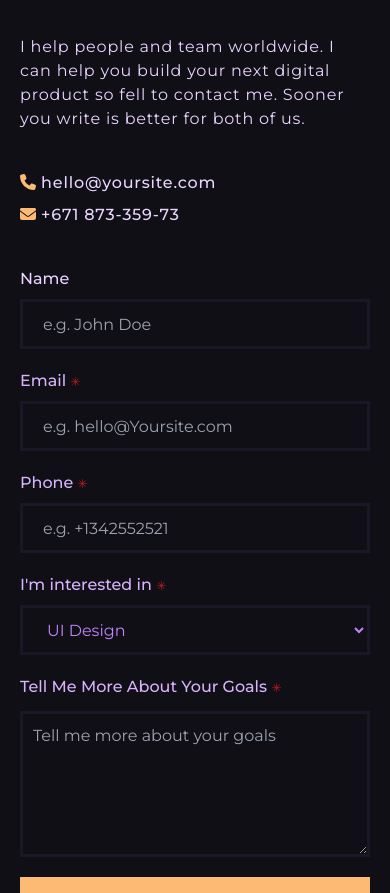
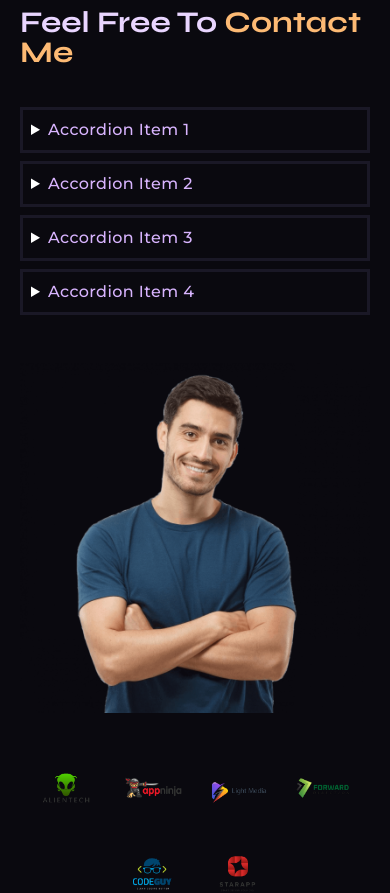
Before and after one commit to mzain787/Portfolio-Project, a Next.js app: page /contact in a window 390 px wide. Shown: the part 1005-1898 px from the top of the page. Built offline with nearby package versions, Linux system fonts and the light colour scheme.

Commit message:
contact-completed

```diff
--- a/package.json
+++ b/package.json
@@ -13,12 +13,10 @@
     "@fortawesome/free-brands-svg-icons": "^6.5.1",
     "@fortawesome/free-solid-svg-icons": "^6.5.1",
     "@fortawesome/react-fontawesome": "^0.2.0",
-    "bootstrap": "^5.3.2",
     "formik": "^2.4.5",
     "next": "14.1.0",
     "next-images": "^1.8.5",
     "react": "^18",
-    "react-bootstrap": "^2.10.0",
     "react-dom": "^18",
     "react-modal": "^3.16.1",
     "react-select": "^5.8.0",
--- a/src/app/about/Myabilities.jsx
+++ b/src/app/about/Myabilities.jsx
@@ -6,6 +6,7 @@ import tool2 from "../../assets/images/react.svg"
 import tool3 from "../../assets/images/next-js.svg"
 import Experties from '@/components/Childcomps/Experties'
 import "./About.css"
+import Startups from '@/components/Childcomps/Startups'
 
 const tools =[
     {
@@ -61,6 +62,7 @@ const Myabilities = () => {
         </div>
 
         </div>
+        <Startups/>
         <div className="about-bottom flex flex-col justify-center items-center">
             <h3 className='about-bottom-heading text-center font-semibold text-purple-200 mb-10'>Want to Work Together And Create An Amazing Products With Me?</h3>
             <Hirebtn/>
--- a/src/app/contact/Contact.css
+++ b/src/app/contact/Contact.css
@@ -1,7 +1,15 @@
 .component-padding {
   padding: 80px 80px 80px 100px;
 }
-
+.contact-helpus-heading{
+  width: 50%;
+}
+.contact-accordian{
+  width: 60%;
+}
+.contact-image{
+  width: 40%;
+}
 @media (max-width: 992px) {
   .component-padding {
     padding: 60px 60px 60px 100px;
@@ -11,4 +19,16 @@
   .component-padding {
     padding: 20px;
   }
+  .contact-bottom{
+    flex-direction: column;
+  }
+  .contact-accordian{
+    width: 100%;
+  }
+  .contact-image{
+    width: 100%;
+  }
+  .contact-helpus-heading{
+    width: 100%;
+  }
 }
--- a/src/app/contact/Contact.jsx
+++ b/src/app/contact/Contact.jsx
@@ -1,20 +1,65 @@
-'use client'
-import React from 'react'
-import "./Contact.css"
-import PageHeading from '@/components/Childcomps/PageHeading/PageHeading'
+// Contact.js
+import React from "react";
+import "./Contact.css";
+import contactImg from "../../assets/images/journey-man.png";
+import PageHeading from "@/components/Childcomps/PageHeading/PageHeading";
+import MyAccordionComponent from "@/components/MyAccordianComponent/MyAccordianComponent";
+import HomeComponentsHeading from "@/components/Childcomps/HomeComponentsHeading";
+import Startups from "@/components/Childcomps/Startups";
 const Contact = () => {
+  // Create an array of objects for accordion items
+  const accordionData = [
+    {
+      title: "Accordion Item 1",
+      content: "Content for Accordion Item 1",
+    },
+    {
+      title: "Accordion Item 2",
+      content: "Content for Accordion Item 2",
+    },
+    {
+      title: "Accordion Item 3",
+      content: "Lorem ipsum dolor sit, amet consectetur adipisicing elit. Provident eaque in laudantium facilis, fuga nisi reiciendis iure maxime, voluptates vitae itaque at unde veniam nobis quidem, consectetur deserunt voluptatem error",
+    },
+    {
+      title: "Accordion Item 4",
+      content: "Lorem ipsum dolor sit, amet consectetur adipisicing elit. Provident eaque in laudantium facilis, fuga nisi reiciendis iure maxime, voluptates vitae itaque at unde veniam nobis quidem, consectetur deserunt voluptatem error",
+    },
+  ];
+
   return (
     <>
-    <PageHeading pageHeading="Contact Me"/>
-    <div className="contact-section wrapper component-padding">
-        <div className="contact-top">
-        <iframe src="https://www.google.com/maps/embed?pb=!1m18!1m12!1m3!1d202844.46260508665!2d-122.20590770532918!3d37.40296192972832!2m3!1f0!2f0!3f0!3m2!1i1024!2i768!4f13.1!3m3!1m2!1s0x808fb68ad0cfc739%3A0x7eb356b66bd4b50e!2sSilicon%20Valley%2C%20CA%2C%20USA!5e0!3m2!1sen!2s!4v1706808729808!5m2!1sen!2s" width="100%" height="600" allowfullscreen="" loading="lazy" referrerpolicy="no-referrer-when-downgrade"></iframe>
+      <PageHeading pageHeading="Contact Me" />
+      <div className="contact-section wrapper component-padding">
+        <div className="contact-top mb-20">
+          <iframe
+            src="https://www.google.com/maps/embed?pb=!1m18!1m12!1m3!1d202844.46260508665!2d-122.20590770532918!3d37.40296192972832!2m3!1f0!2f0!3f0!3m2!1i1024!2i768!4f13.1!3m3!1m2!1s0x808fb68ad0cfc739%3A0x7eb356b66bd4b50e!2sSilicon%20Valley%2C%20CA%2C%20USA!5e0!3m2!1sen!2s!4v1706808729808!5m2!1sen!2s"
+            width="100%"
+            height="600"
+            allowFullScreen=""
+            loading="lazy"
+            referrerPolicy="no-referrer-when-downgrade"
+          ></iframe>
         </div>
-        <div className="contact-bottom">
+        <div className="contact-helpus-heading">
+          <HomeComponentsHeading
+            smallheading="😎 I'M READY TO HELP YOU"
+            heading="Feel Free To"
+            subheading="Contact Me"
+          />
         </div>
-    </div>
+        <div className="contact-bottom flex gap-10 justify-center mb-10">
+          <div className="contact-accordian self-center">
+            <MyAccordionComponent accordionData={accordionData} />
+          </div>
+          <div className="contact-image self-end">
+            <img src={contactImg.src} alt="" className="w-full" />
+          </div>
+        </div>
+        <Startups/>
+      </div>
     </>
-  )
-}
+  );
+};
 
-export default Contact
+export default Contact;
--- /dev/null
+++ b/src/components/Childcomps/Startups.jsx
@@ -0,0 +1,24 @@
+import React from 'react'
+import"../Home/Home.css"
+import startup1 from "../../assets/images/alien-tech.png"
+import startup2 from "../../assets/images/app-ninja.png"
+import startup3 from "../../assets/images/lightmedia.png"
+import startup4 from "../../assets/images/forward.png"
+import startup5 from "../../assets/images/codeguy.png"
+import startup6 from "../../assets/images/starapp.png"
+const Startups = () => {
+  return (
+    <section className="startups p-0">
+    <div className="hero-startups flex flex-wrap justify-center gap-4 w-full">
+      <img src={startup1.src} alt="startup1-img" className='w-full'/>
+      <img src={startup2.src} alt="startup2-img" className='w-full'/>
+      <img src={startup3.src} alt="startup3-img" className='w-full'/>
+      <img src={startup4.src} alt="startup4-img" className='w-full'/>
+      <img src={startup5.src} alt="startup5-img" className='w-full'/>
+      <img src={startup6.src} alt="startup6-img" className='w-full'/>
+      </div>
+    </section>
+  )
+}
+
+export default Startups
--- a/src/components/Home/Hero.jsx
+++ b/src/components/Home/Hero.jsx
@@ -3,15 +3,9 @@ import "../Home/Home.css"
 import fiverr from "../../assets/images/fi.png"
 import upwork from "../../assets/images/up.png"
 import man from "../../assets/images/man-image.png"
-import startup1 from "../../assets/images/alien-tech.png"
-import startup2 from "../../assets/images/app-ninja.png"
-import startup3 from "../../assets/images/lightmedia.png"
-import startup4 from "../../assets/images/forward.png"
-import startup5 from "../../assets/images/codeguy.png"
-import startup6 from "../../assets/images/starapp.png"
+import Startups from '../Childcomps/startups'
 const Hero = () => {
   return (
-    <>
     <section className="hero-section home-page relative wrapper">
       <div className="upwork-fiverr flex items-center gap-3 p-12">
       <p className='text-pruple-200 tracking-wide text-base font-medium'>Top Rated At</p>
@@ -53,17 +47,6 @@ const Hero = () => {
         </div>
       </div>
     </section>
-    <section className="startups p-0">
-    <div className="hero-startups flex flex-wrap justify-center gap-4 w-full">
-      <img src={startup1.src} alt="startup1-img" className='w-40'/>
-      <img src={startup2.src} alt="startup2-img" className='w-40'/>
-      <img src={startup3.src} alt="startup3-img" className='w-40'/>
-      <img src={startup4.src} alt="startup4-img" className='w-40'/>
-      <img src={startup5.src} alt="startup5-img" className='w-40'/>
-      <img src={startup6.src} alt="startup6-img" className='w-40'/>
-      </div>
-    </section>
-    </>
   )
 }
 
--- a/src/components/Home/Home.css
+++ b/src/components/Home/Home.css
@@ -141,6 +141,9 @@
   width: 40%;
   background-color: #1a1826;
 }
+.hero-startups img {
+  width: 15%;
+}
 @media (max-width: 1280px) {
   /* Hero Section */
   .hero-section {
@@ -208,6 +211,9 @@
     padding: 40px;
     width: 50%;
     background-color: #1a1826;
+  }
+  .hero-startups img {
+    width: 20%;
   }
 }
 @media (max-width: 768px) {
--- /dev/null
+++ b/src/components/MyAccordianComponent/MyAccordianComponent.jsx
@@ -0,0 +1,19 @@
+import React from 'react';
+import './MyAccordionComponent.css';
+
+const MyAccordionComponent = ({ accordionData }) => {
+  return (
+    <div className="my-accordion">
+      {accordionData.map((item, index) => (
+        <details key={index}>
+          <summary>
+            <span className={`${item.titleClass} text-base text-purple-300 font-medium tracking-wide`}>{item.title}</span>
+          </summary>
+          <p className={`${item.contentClass} text-sm font-normal text-purple-200 tracking-wide`}>{item.content}</p>
+        </details>
+      ))}
+    </div>
+  );
+};
+
+export default MyAccordionComponent;
--- /dev/null
+++ b/src/components/MyAccordianComponent/MyAccordionComponent.css
@@ -0,0 +1,30 @@
+.my-accordion {
+    max-width: 600px; /* Adjust as needed */
+    margin: 0 auto;
+  }
+
+  details {
+    /* border: 1px solid #ddd; */
+    border-radius: 4px;
+    margin-bottom: 8px;
+  }
+
+  summary {
+    padding: 8px;
+    cursor: pointer;
+    outline: none;
+    border: 3px solid #1A1826;
+  }
+
+  summary span {
+    display: inline-block;
+  }
+
+  details[open] summary {
+    background-color: #1A1826;
+  }
+
+  p {
+    padding: 8px;
+    margin: 0;
+  }
```
Also changed, not shown: src/app/contact/page.jsx (renamed from src/app/contact/page.js), 1 other file (tests, documents, lock files or other folders).
